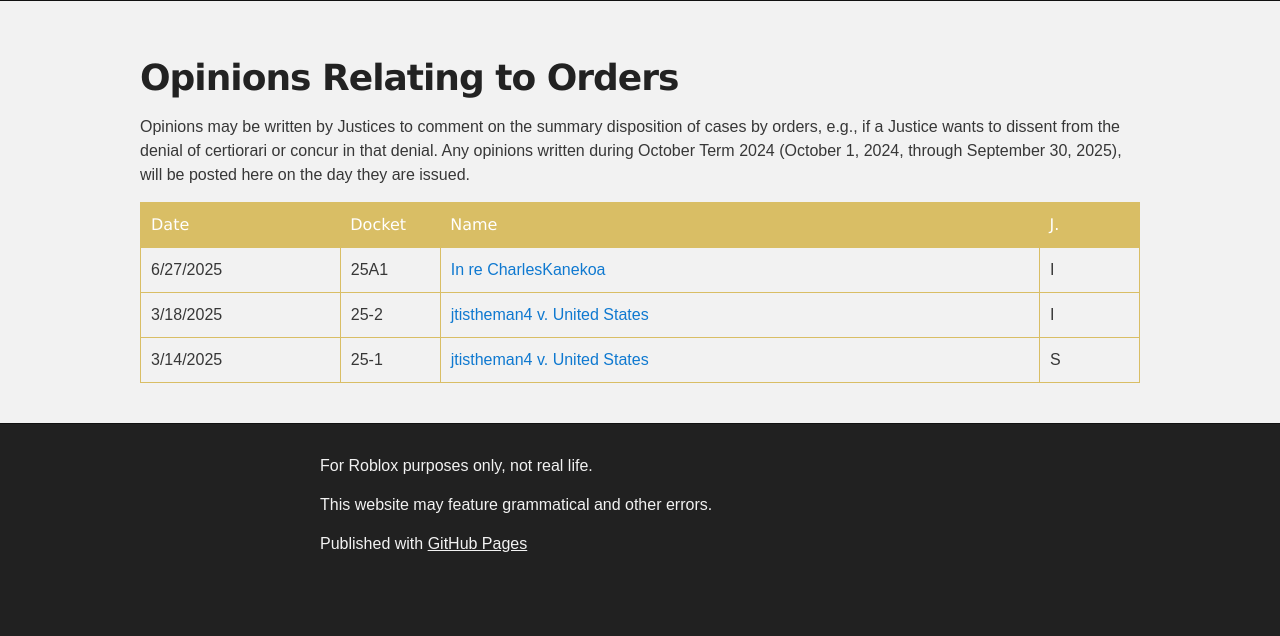
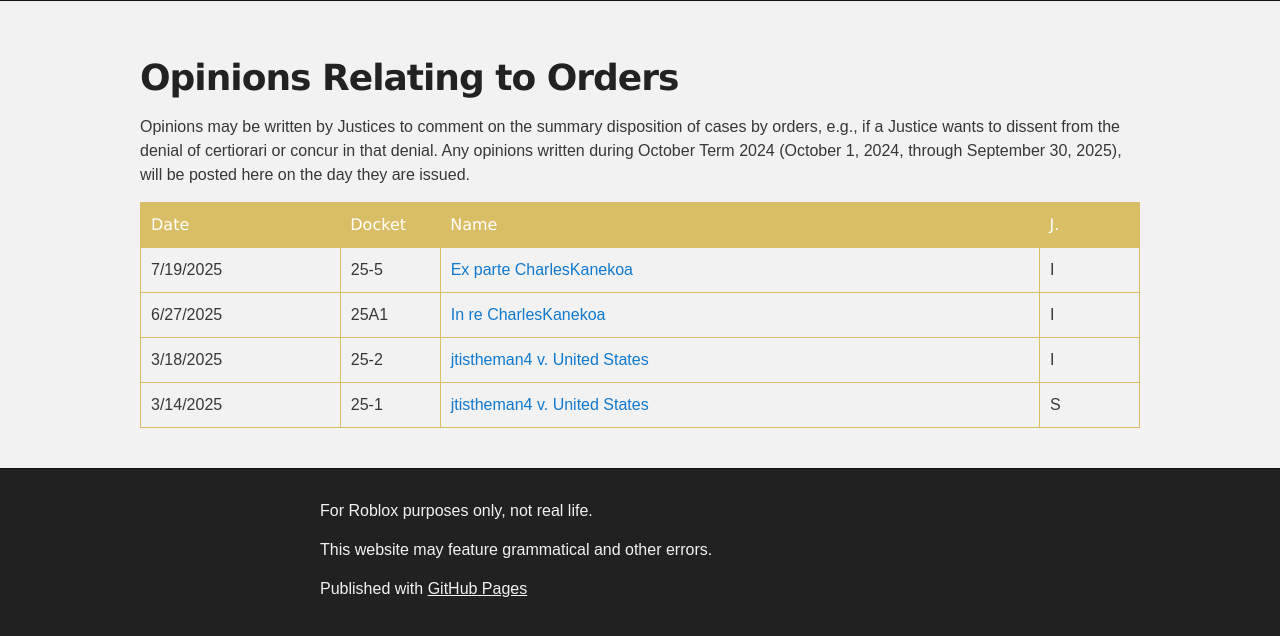
Before and after one commit to supremecourtrblx/supremecourtrblx.github.io, a Jekyll site: the page built from orderopinions.md, in a window 1280 px wide. Shown: the part 557-1193 px from the top of the page. Built offline with Jekyll 4.4.1, drawn with Linux system fonts in a browser that asks for light colours; our own code applies the rules of GitHub Pages for plain Markdown files; before the commit the page ends 1148 px from its top, so only the background shows below that.

Commit message:
Update orderopinions.md

```diff
--- a/orderopinions.md
+++ b/orderopinions.md
@@ -11,6 +11,12 @@ Opinions may be written by Justices to comment on the summary disposition of cas
         <th style="width:10%;">Docket</th>
         <th>Name</th>
         <th style="width:10%;">J.</th>
+    </tr>
+    <tr>
+        <td>7/19/2025</td>
+        <td>25-5</td>
+        <td><a href="opinions/cjorderopinion 25-5.pdf">Ex parte CharlesKanekoa</a></td>
+        <td>I</td>
     </tr>
     <tr>
         <td>6/27/2025</td>
```
